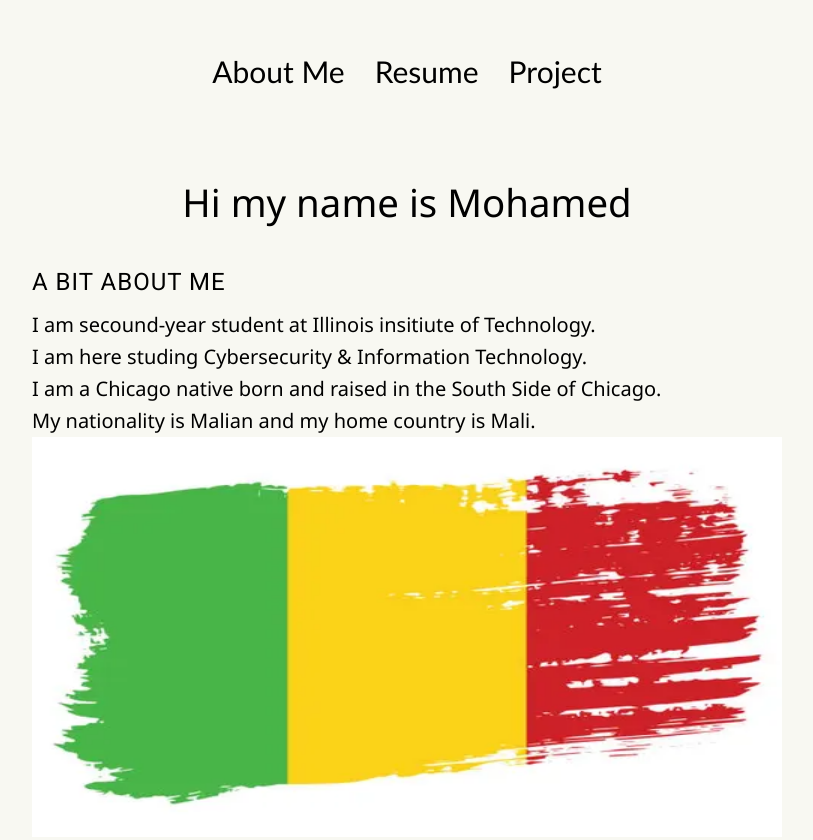
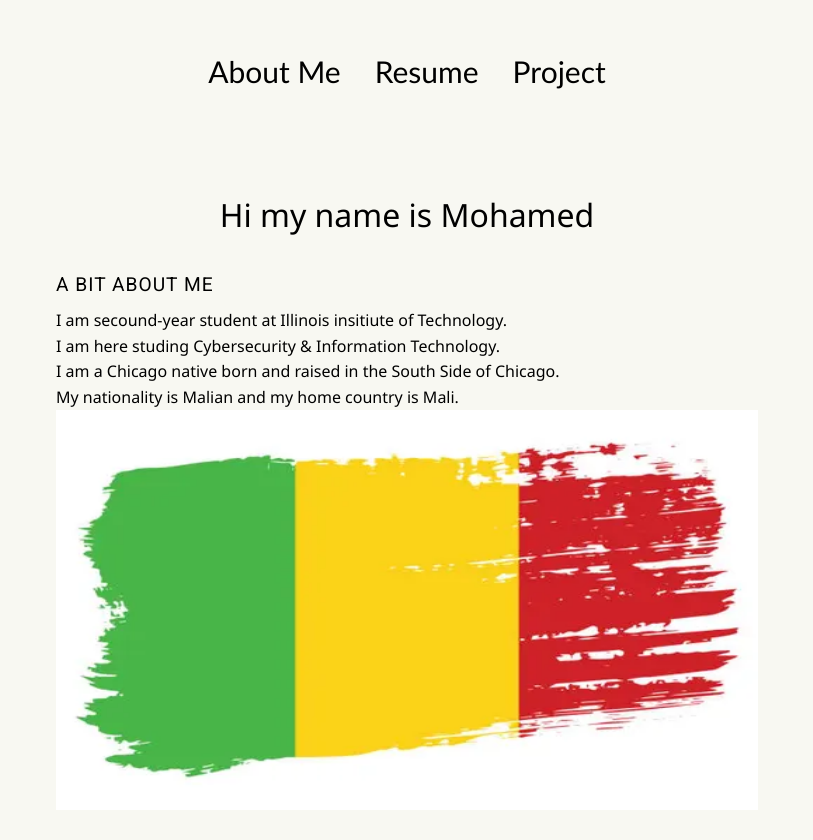
Before and after one commit to mo8k/Project3, a plain HTML site: page index.html in a window 1280 px wide. Shown: the part 103-943 px from the top of the page, without its empty margins (233-1046 px from the left). Drawn offline with Linux system fonts and the light colour scheme.

Commit message:
added secound one

```diff
--- a/css/styles.css
+++ b/css/styles.css
@@ -110,6 +110,7 @@ h2 {
   max-width: 700px;
   border-radius:8px;
 }
+
 @mdia (min-width: 900px) {
   body {
     font-size: 18px;
@@ -130,3 +131,26 @@ h1 {
   max-block-size:
   max-height: 500px;
 }
+
+@media (min-width: 600px) {
+  .nav-menu {
+    flex-direction: row;
+    gap: 4px;
+  }
+
+  body {
+    font-size: 16px;
+  }
+
+  h1 {
+    font-size: 2rem;
+  }
+
+  section {
+    padding: 30px 24px;
+  }
+
+  .slide img {
+    max-height: 400px;
+  }
+}
```
